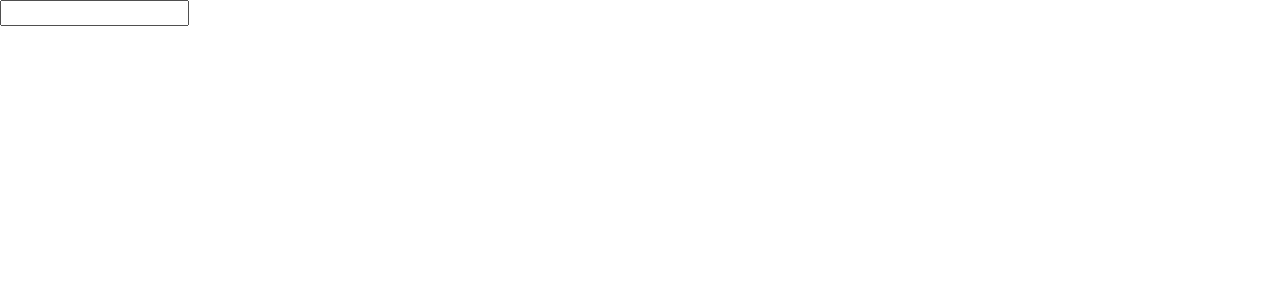
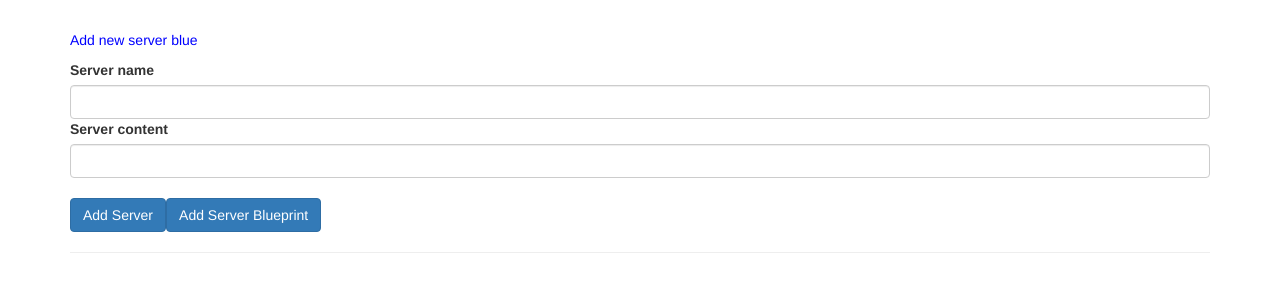
Before and after one commit to hdduong/udemy-angular-4-complete-guide, an Angular app: page / in a window 1280 px wide. Shown: the top 300 px of the page. Built offline with nearby package versions, Linux system fonts and the light colour scheme.

Commit message:
start working on component & databinding

```diff
--- a/src/app/app.component.css
+++ b/src/app/app.component.css
@@ -0,0 +1,7 @@
+.container {
+    margin-top: 30px;
+  }
+
+  p {
+    color: blue;
+  }
--- a/src/app/app.component.html
+++ b/src/app/app.component.html
@@ -1,2 +1,31 @@
-<input type="text" [(ngModel)]="name">
-<p>{{name}}</p>
+<div class="container">
+    <div class="row">
+        <div class="col-xs-12">
+            <p>Add new server blue</p>
+            <label>Server name</label>
+            <input type="text" class="form-control" [(ngModel)]="newServerName">
+            <label>Server content</label>
+            <input type="text" class="form-control" [(ngModel)]="newServerContent">
+            <br>
+            <button class="btn btn-primary" (click)="onAddServer()">Add Server</button>
+            <button class="btn btn-primary" (click)="onAddBlueprint()">Add Server Blueprint</button>
+        </div>
+    </div>
+    <hr>
+    <div class="row">
+        <div class="col-xs-12">
+            <div class="panel panel-default"
+            *ngFor="let serverElement of serverElements">
+            <div class="panel-heading">
+                {{serverElement.name}}
+            </div>
+            <div class="panel-body">
+                <p>
+                    <strong *ngIf="serverElement.type === 'server'" style="color: red">{{ serverElement.content }}</strong>
+                    <strong *ngIf="serverElement.type === 'blueprint'" style="color: blue">{{ serverElement.content }}</strong>
+                </p>
+            </div>
+            </div>
+        </div>
+    </div>
+</div>
--- a/src/app/app.component.ts
+++ b/src/app/app.component.ts
@@ -6,5 +6,23 @@
   styleUrls: ['./app.component.css']
 })
 export class AppComponent {
-  name = '';
+  serverElements = [];
+  newServerName = '';
+  newServerContent = '';
+
+  onAddServer() {
+    this.serverElements.push({
+      type: 'server',
+      name: this.newServerName,
+      content: this.newServerContent
+    });
+  }
+
+  onAddBlueprint() {
+    this.serverElements.push({
+      type: 'blueprint',
+      name: this.newServerName,
+      content: this.newServerContent
+    });
+  }
 }
```
